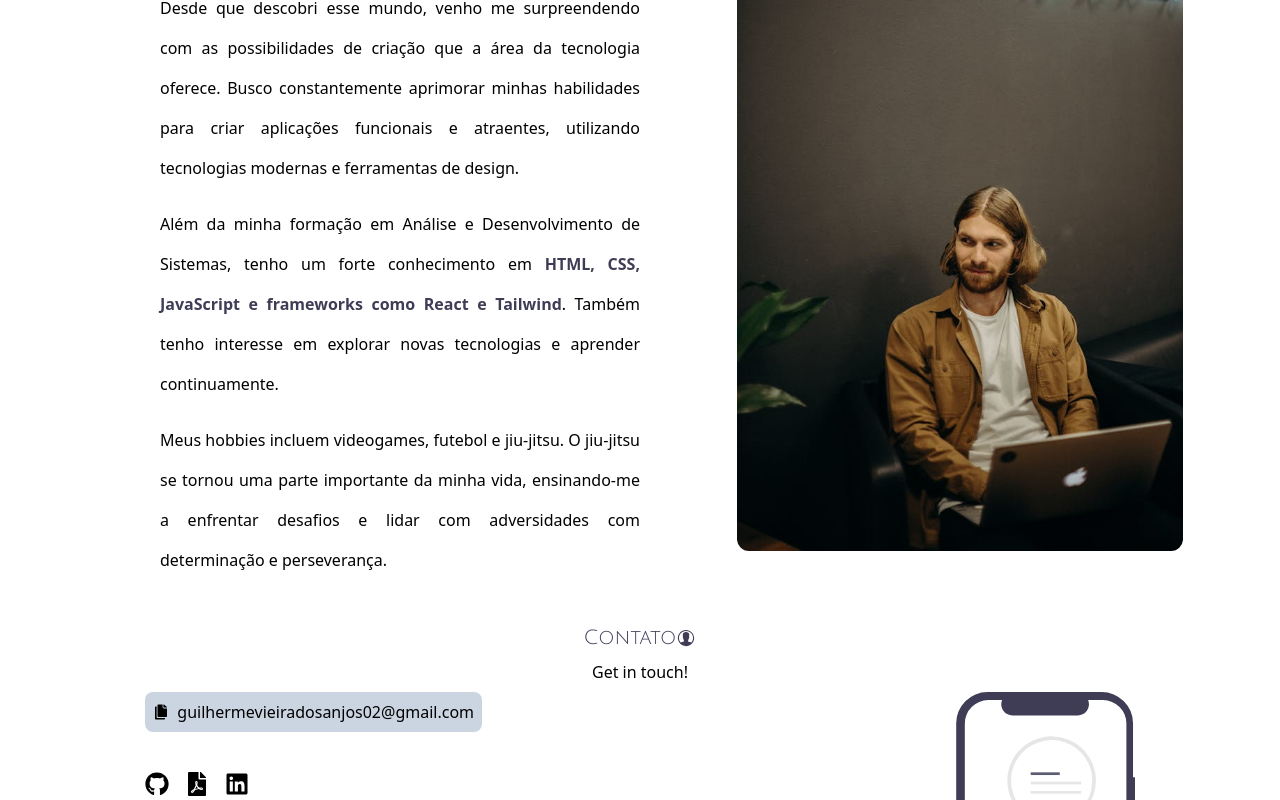
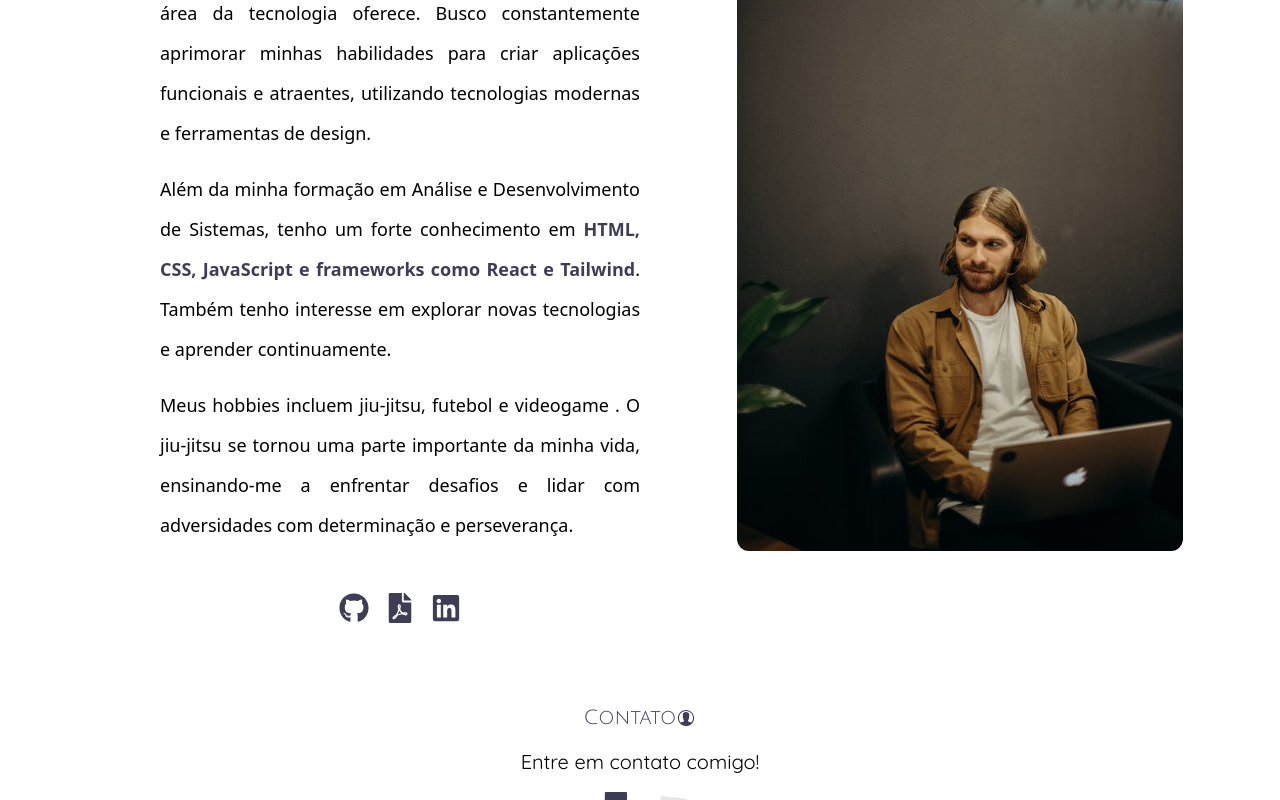
Before and after one commit to GuilhermeVieiraDosAnjos/Portfolio, a React (Vite) app: page / in a window 1280 px wide. Shown: the part 2000-2800 px from the top of the page. Built offline with nearby package versions, Linux system fonts and the light colour scheme.

Commit message:
Alterando seção sobre e contato

```diff
--- a/src/App.jsx
+++ b/src/App.jsx
@@ -6,7 +6,7 @@ function App() {
   return (
     <>
 
-      <div className="overflow-x-hidden">
+      <div className="overflow-x-hidden h-auto">
         <Navbar/>
         <Home />
         <Projects />
--- a/src/components/aboutMe/About.jsx
+++ b/src/components/aboutMe/About.jsx
@@ -1,7 +1,13 @@
+import {
+  FaGithub,
+  FaFilePdf,
+  FaLinkedin,
+} from "../index"
+
 const About = () => {
   return (
-    <div id="aboutMe" className="h-screen mt-6">
-      <section className="h-full">
+    <div id="aboutMe" className="h-screen my-10 sm:mt-6 sm:mb-10 ">
+      <section className="h-screen">
         <h1 className="text-center text-xl font-julius">Sobre Mim</h1>
         <div className="flex flex-col sm:flex-row-reverse h-full ">
           <div className="sm:w-1/2">
@@ -12,9 +18,9 @@ const About = () => {
             />
           </div>
 
-          <div className="sm:w-1/2 flex sm:flex-col justify-center ">
-            <div className="sm:w-full sm:flex sm:flex-col p-20  m-20 leading-10 text-justify">
-              <p className="my-2">
+          <div className=" flex flex-col justify-center sm:w-1/2  ">
+            <div className=" text-justify sm:w-full sm:text-lg sm:flex sm:flex-col sm:p-20  sm:m-20 sm:leading-10 ">
+              <p className= " my-2">
                 Olá, meu nome é <strong className="text-pPurple">Guilherme Vieira dos Anjos</strong>, e
                 sou um <strong className="text-pPurple">Desenvolvedor Frontend </strong> apaixonado pela
                 área de tecnologia. Desde que descobri esse mundo, venho me
@@ -32,12 +38,24 @@ const About = () => {
                 explorar novas tecnologias e aprender continuamente.
               </p>
               <p className="my-2">
-                Meus hobbies incluem videogames, futebol e jiu-jitsu. O
+                Meus hobbies incluem jiu-jitsu, futebol e videogame . O
                 jiu-jitsu se tornou uma parte importante da minha vida,
                 ensinando-me a enfrentar desafios e lidar com adversidades com
                 determinação e perseverança.
               </p>
+            <div className="flex justify-center text-center text-pPurple items-center gap-4 text-3xl my-10">
+                <a href="https://github.com/GuilhermeVieiraDosAnjos">
+                  <FaGithub />
+                </a>
+                <a href="">
+                  <FaFilePdf />
+                </a>
+                <a href="https://www.linkedin.com/in/guilherme-vieira-dos-anjos-7709881b4/">
+                  <FaLinkedin />
+                </a>
+              </div>
             </div>
+
           </div>
         </div>
       </section>
--- a/src/components/contact/Contact.jsx
+++ b/src/components/contact/Contact.jsx
@@ -1,12 +1,5 @@
 import { useState } from "react";
-import {
-  IoIosContact,
-  IoIosCopy,
-  FaGithub,
-  FaFilePdf,
-  FaLinkedin,
-  IoCheckmarkDone,
-} from "../index.js";
+import { IoIosContact, IoIosCopy, IoCheckmarkDone } from "../index.js";
 
 const Contact = () => {
   const [email, setEmail] = useState("guilhermevieiradosanjos02@gmail.com");
@@ -27,41 +20,32 @@ const Contact = () => {
   };
 
   return (
-    <div id="contact">
-      <section className="h-auto">
-        <h1 className="text-pPurple font-julius text-xl my-2 flex items-center justify-center">
+    <div id="contact" className="h-screen sm:my-40 md:h-20 flex justify-center items-center">
+      <section className="">
+        <h1 className="text-pPurple font-julius text-xl my-4 flex items-center justify-center">
           Contato <IoIosContact />
         </h1>
-        <div className="flex flex-col   items-center  justify-center gap-2 h-full">
-          <h1>Get in touch!</h1>
+
+        <div className="flex flex-col  font-quicksand  items-center  justify-center gap-4 h-full">
+          <h1 className="text-xl">Entre em contato comigo!</h1>
+
+          <div className="text-pPurple">
+            <img src="boxemail.svg" className="h-24 " alt="" />
+          </div>
 
           <div className="sm:flex sm:w-full sm:justify-around">
             <div className="">
               <button
-                className="p-2 bg-slate-300 rounded-lg flex items-center"
+                className="p-2 bg-slate-300 rounded-lg flex flex-row-reverse gap-2 items-center"
                 onClick={handleCopyToClipboard}
               >
                 {copySuccess ? (
                   <IoCheckmarkDone className="text-pPurple mr-2" />
                 ) : (
-                  <IoIosCopy className="mr-2" />
+                  <IoIosCopy />
                 )}
                 {copySuccess ? "Copied" : email}
               </button>
-              <div className="flex items-center gap-4 text-2xl my-10">
-                <a href="https://github.com/GuilhermeVieiraDosAnjos">
-                  <FaGithub />
-                </a>
-                <a href="">
-                  <FaFilePdf />
-                </a>
-                <a href="https://www.linkedin.com/in/guilherme-vieira-dos-anjos-7709881b4/">
-                  <FaLinkedin />
-                </a>
-              </div>
-            </div>
-            <div className="hidden full md:flex">
-              <img src="/contact.svg" className=" h-96" alt="" />
             </div>
           </div>
         </div>
--- a/src/components/home/Home.jsx
+++ b/src/components/home/Home.jsx
@@ -7,10 +7,10 @@ const Home = () => {
           <p className="text-xl">Olá me chamo Guilherme Vieira dos Anjos e sou </p>
           <h1 className="text-8xl text-wrap font-hind text-center">Desenvolvedor FrontEnd</h1>
           <div className="w-full  flex justify-end">
-            <p className="w-full text-justify text-lg">Tenho 22 anos sou formado em Análise e Desenvolvimento de sistemas buscando meu primeiro emprego na área de de desenvolvimento, gosto de resolver problemas utilizando novas tecnologias que otimizem as </p>
+            <p className="w-full text-justify text-lg">Tenho 22 anos, sou formado em Análise e Desenvolvimento de Sistema com um ano 1 ano de experiencia trabalhando como freelancer. </p>
           </div>
         </div>
-        <div className="hidden sm:w-1/2 sm:flex">
+        <div className="hidden md:w-1/2 sm:flex">
           <img src="/developer.svg" alt="people at the computer" />
         </div>
       </section>
```
Also changed, not shown: public/boxemail.svg (added).
